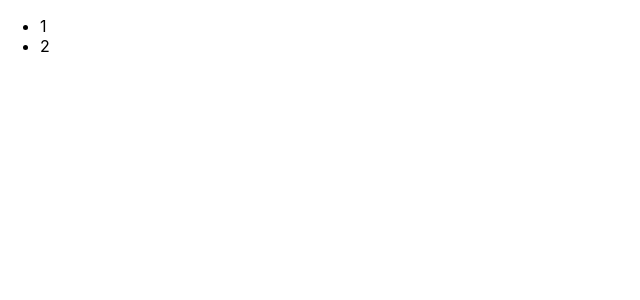
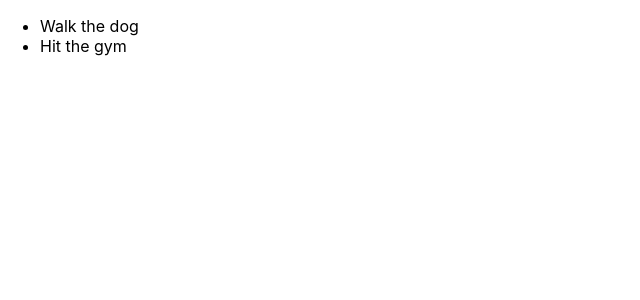
Before and after one commit to Robert-Safin/typescript-react-todo-list, a React (Create React App) app: page / in a window 1280 px wide. Shown: the top 300 px of the page, without its empty margins (0-640 px from the left). Built offline with nearby package versions, Linux system fonts and the light colour scheme; the HTML template or start-up script is replaced by a standard one.

Commit message:
todo comp

```diff
--- a/src/App.tsx
+++ b/src/App.tsx
@@ -1,9 +1,9 @@
 import "./App.css";
 import ToDos from "./components/ToDos";
-import ToDo from "./models/ToDo";
+import ToDoModel from "./models/ToDo";
 
 function App() {
-  const todos = [new ToDo("1"), new ToDo("2")];
+  const todos = [new ToDoModel("Walk the dog"), new ToDoModel("Hit the gym")];
   return (
     <>
       <ToDos items={todos} />
--- /dev/null
+++ b/src/components/ToDo.tsx
@@ -0,0 +1,7 @@
+const ToDo: React.FC<{id: string, text: string}> = (props) => {
+  return <>
+  <li>{props.text}</li>
+  </>;
+};
+
+export default ToDo;
--- a/src/components/ToDos.tsx
+++ b/src/components/ToDos.tsx
@@ -1,10 +1,11 @@
-import ToDo from "../models/ToDo"
+import ToDoModel from "../models/ToDo"
+import ToDo from "./ToDo"
 
-const ToDos: React.FC<{ items: ToDo[] }> = (props) => {
+const ToDos: React.FC<{ items: ToDoModel[] }> = (props) => {
   return (
     <ul>
       {props.items.map((item) => (
-        <li key={item.id}>{item.text}</li>
+        <ToDo id={item.id} text={item.text} key={item.id}/>
       ))}
     </ul>
   )
```
